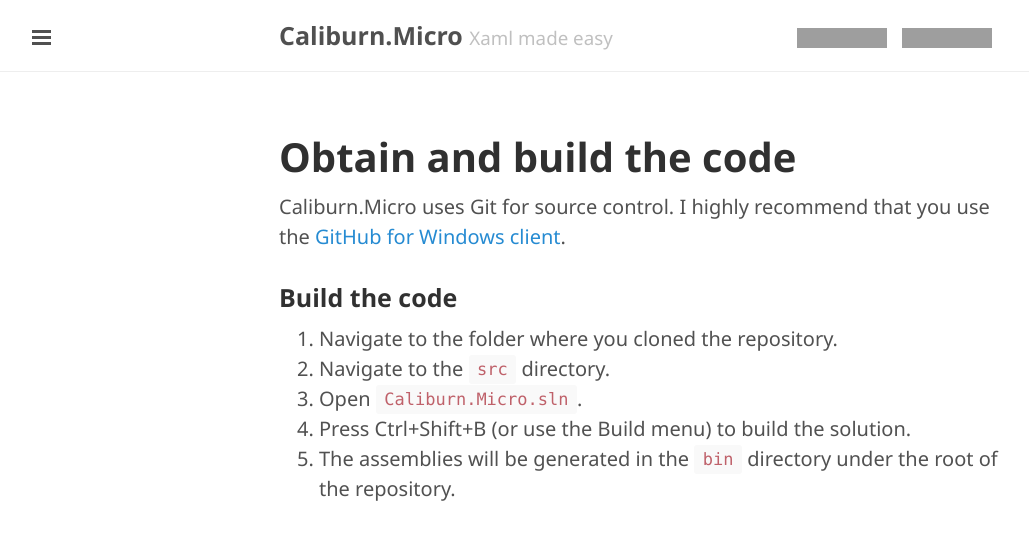
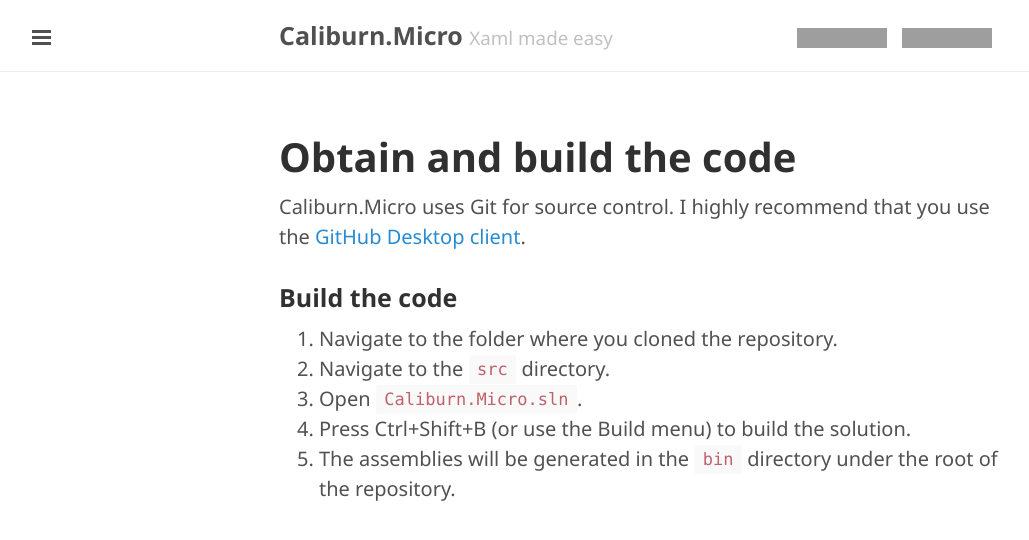
Before and after one commit to Caliburn-Micro/caliburn-micro.github.io, a Jekyll site: the page built from documentation/build.md, in a window 1280 px wide. Shown: the top 540 px of the page, without its empty margins (1-1030 px from the left). Built offline with Jekyll 4.4.1, drawn with Linux system fonts in a browser that asks for light colours; grey boxes are pictures that could not be loaded.

Commit message:
Updated GitHub Desktop link

```diff
--- a/documentation/build.md
+++ b/documentation/build.md
@@ -3,7 +3,7 @@
 title: Obtain and build the code
 ---
 
-Caliburn.Micro uses Git for source control. I highly recommend that you use the [GitHub for Windows client][gfw].
+Caliburn.Micro uses Git for source control. I highly recommend that you use the [GitHub Desktop client][gd].
 
 ### Build the code
 1. Navigate to the folder where you cloned the repository.
```
Also changed, not shown: other parts of documentation/build.md (+1 -1 lines).
